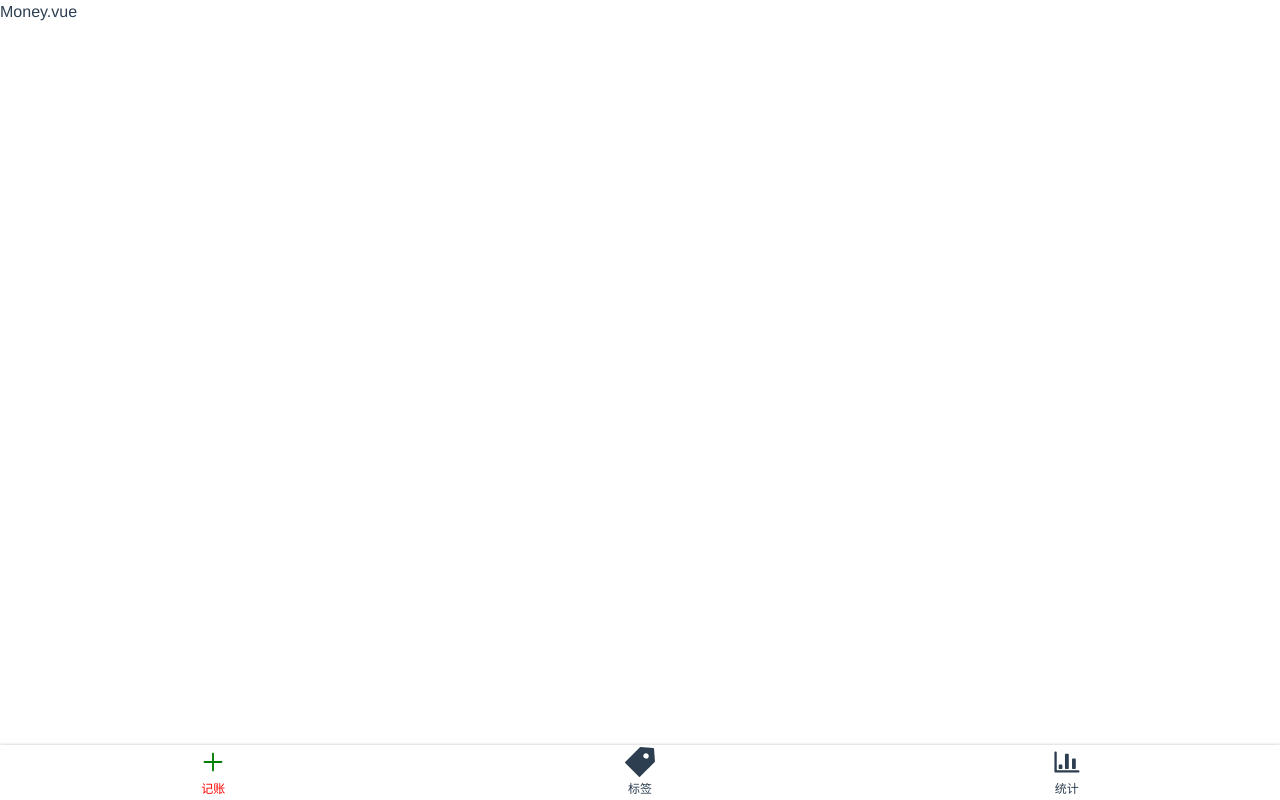
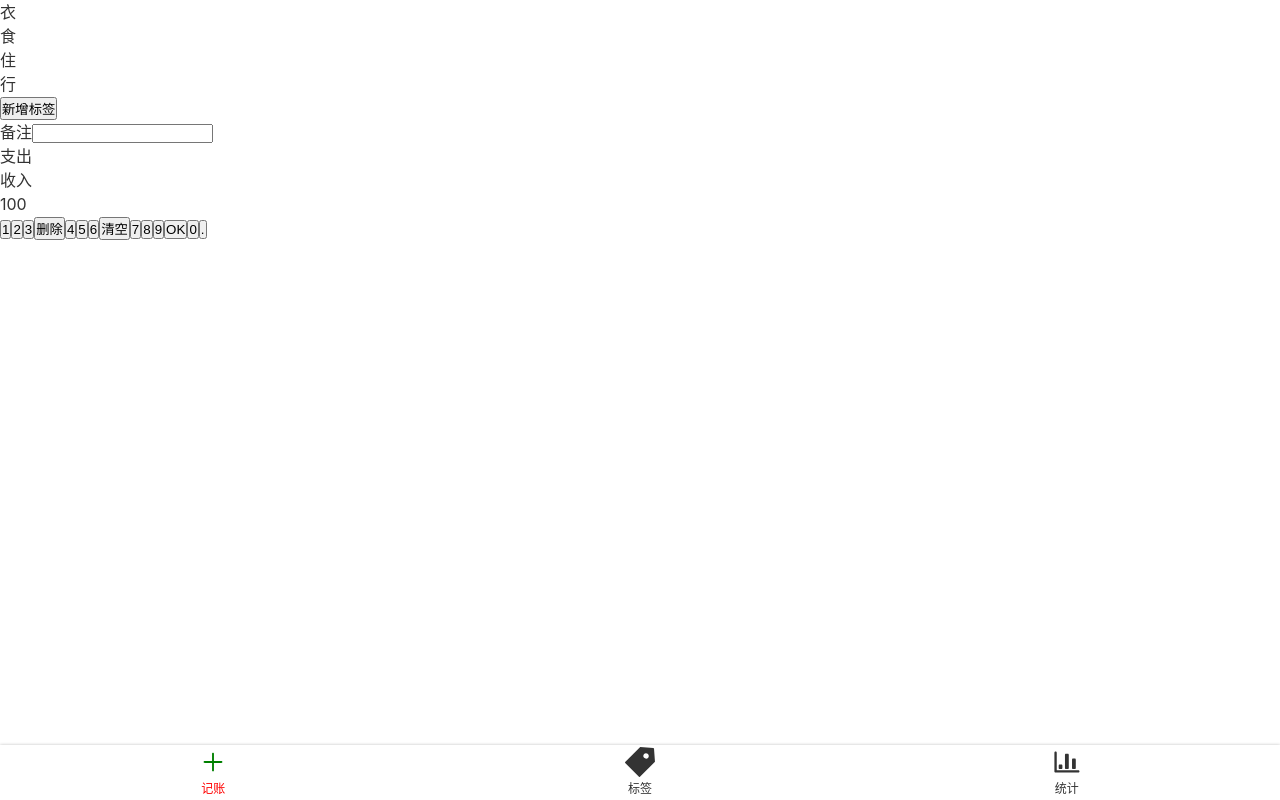
Before and after one commit to 12callie/bookkeeping, a Vue app: page /#/money in a window 1280 px wide. Built offline with nearby package versions, Linux system fonts and the light colour scheme.

Commit message:
添加全局样式和reset

```diff
--- a/src/App.vue
+++ b/src/App.vue
@@ -5,37 +5,14 @@
 </template>
 
 <style lang="scss">
-*,
-*::before,
-*::after {
-  margin: 0;
-  padding: 0;
-  box-sizing: border-box;
-}
-body {
+@import "./assets/style/reset.scss";
+@import "~@/assets/style/helper.scss";
+
+#app {
+  font-family: $font-hei;
   line-height: 1.5;
-}
-a {
-  text-decoration: none;
-  color: inherit;
-}
-#app {
-  font-family: Avenir, Helvetica, Arial, sans-serif;
   -webkit-font-smoothing: antialiased;
   -moz-osx-font-smoothing: grayscale;
-  color: #2c3e50;
+  color: #333;
 }
-
-// #nav {
-//   padding: 30px;
-
-//   a {
-//     font-weight: bold;
-//     color: #2c3e50;
-
-//     &.router-link-exact-active {
-//       color: #42b983;
-//     }
-//   }
-// }
 </style>
--- /dev/null
+++ b/src/assets/style/helper.scss
@@ -0,0 +1,5 @@
+$font-hei: -apple-system, "Noto Sans", "Helvetica Neue", Helvetica, "Nimbus Sans L", Arial, "Liberation Sans", "PingFang SC", "Hiragino Sans GB", "Noto Sans CJK SC", "Source Han Sans SC", "Source Han Sans CN", "Microsoft YaHei", "Wenquanyi Micro Hei", "WenQuanYi Zen Hei", "ST Heiti", SimHei, "WenQuanYi Zen Hei Sharp", sans-serif;
+$font-kai: Baskerville, Georgia, "Liberation Serif", "Kaiti SC", STKaiti, "AR PL UKai CN", "AR PL UKai HK", "AR PL UKai TW", "AR PL UKai TW MBE", "AR PL KaitiM GB", KaiTi, KaiTi_GB2312, DFKai-SB, "TW\-Kai", serif;
+$font-song: Georgia, "Nimbus Roman No9 L", "Songti SC", "Noto Serif CJK SC", "Source Han Serif SC", "Source Han Serif CN", STSong, "AR PL New Sung", "AR PL SungtiL GB", NSimSun, SimSun, "TW\-Sung", "WenQuanYi Bitmap Song", "AR PL UMing CN", "AR PL UMing HK", "AR PL UMing TW", "AR PL UMing TW MBE", PMingLiU, MingLiU, serif;
+$font-fs: Baskerville, "Times New Roman", "Liberation Serif", STFangsong, FangSong, FangSong_GB2312, "CWTEX\-F", serif;
+$color-highlight: #f00;
--- /dev/null
+++ b/src/assets/style/reset.scss
@@ -0,0 +1,11 @@
+*,
+*::before,
+*::after {
+  margin: 0;
+  padding: 0;
+  box-sizing: border-box;
+}
+a {
+    text-decoration: none;
+    color: inherit;
+}
--- a/src/components/Money.vue
+++ b/src/components/Money.vue
@@ -1,11 +1,52 @@
 <template>
-    <Layout>
-        Money.vue
-    </Layout>
+  <Layout>
+    <div class="tags">
+      <ul class="current">
+        <li>衣</li>
+        <li>食</li>
+        <li>住</li>
+        <li>行</li>
+      </ul>
+      <div class="new">
+        <button>新增标签</button>
+      </div>
+    </div>
+    <div>
+      <label class="notes">
+        <span class="name">备注</span>
+        <input type="text" />
+      </label>
+    </div>
+    <div>
+      <ul class="types">
+        <li class="selected">支出</li>
+        <li>收入</li>
+      </ul>
+    </div>
+    <div class="numberPad">
+      <div class="output">100</div>
+      <div class="buttons">
+        <button>1</button>
+        <button>2</button>
+        <button>3</button>
+        <button>删除</button>
+        <button>4</button>
+        <button>5</button>
+        <button>6</button>
+        <button>清空</button>
+        <button>7</button>
+        <button>8</button>
+        <button>9</button>
+        <button>OK</button>
+        <button>0</button>
+        <button>.</button>
+      </div>
+    </div>
+  </Layout>
 </template>
 
 <script>
-    export default {
-        name: 'Money',
-    }
+export default {
+  name: "Money",
+};
 </script>
--- a/src/components/Nav.vue
+++ b/src/components/Nav.vue
@@ -21,7 +21,8 @@
 };
 </script>
 
-<style lang="scss">
+<style lang="scss" scoped>
+@import "~@/assets/style/helper.scss";
 nav {
   display: flex;
   box-shadow: 0 0 3px rgba(0, 0, 0, 0.25);
@@ -35,13 +36,13 @@
     align-items: center;
     padding: 2px 0;
 
-    .icon {
+    ::v-deep .icon {
       width: 30px;
       height: 30px;
     }
   }
   > .item.selected {
-    color: red;
+    color: $color-highlight;
   }
 }
 </style>
```
Also changed, not shown: vue.config.js (+0 -15 lines).
